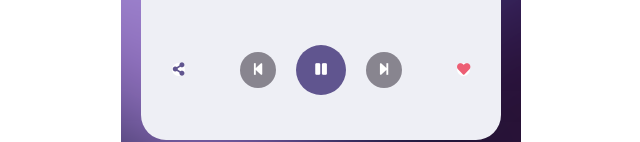
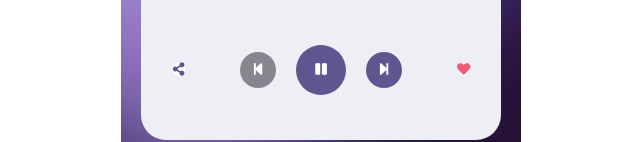
Before and after one commit to lukasz-koziara/music-player-widget, a React (Create React App) app: page / in a window 1280 px wide. Shown: the part 400-542 px from the top of the page, without its empty margins (319-959 px from the left). Built offline with nearby package versions, Linux system fonts and the light colour scheme; a web font is replaced by a local one.

Commit message:
fixing end of an array, added songs for test

```diff
--- a/src/components/Player/PlayerControls/PlayerControls.js
+++ b/src/components/Player/PlayerControls/PlayerControls.js
@@ -23,7 +23,7 @@ const PlayerControls = (props) => {
                         onClick={() => {
                             props.setSongId(song.id + 1);
                         }}
-                        disabled={props.songId <= songs.length}
+                        disabled={props.songId === songs.length - 1}
                 />
                 <button className={"fas fa-heart PlayerControls-Like"}/>
             </div>
--- a/src/contexts/Songs.js
+++ b/src/contexts/Songs.js
@@ -11,7 +11,10 @@ export class SongProvider extends Component {
             { id: 1, title: "I Love It ", artist: "Icona Pop", duration: "2:35" },
             { id: 2, title: "Girlfriend", artist: "Icona Pop", duration: "2:50" },
             { id: 3, title: "We Got The World", artist: "Icona Pop", duration: "3:07" },
-            { id: 4, title: "Nights Like This", artist: "Icona Pop", duration: "3:24" }
+            { id: 4, title: "Nights Like This", artist: "Icona Pop", duration: "3:24" },
+            { id: 5, title: "Comfortably Numb", artist: "Pink Floyd", duration: "3:07" },
+            { id: 6, title: "Dancing In The Moonlight", artist: "Thin Lizzy", duration: "3:07" },
+            { id: 7, title: "Whole Lotta Love", artist: "Led Zeppelin", duration: "3:07" },
         ],
         songId: 0,
         isPaused: false,
```
